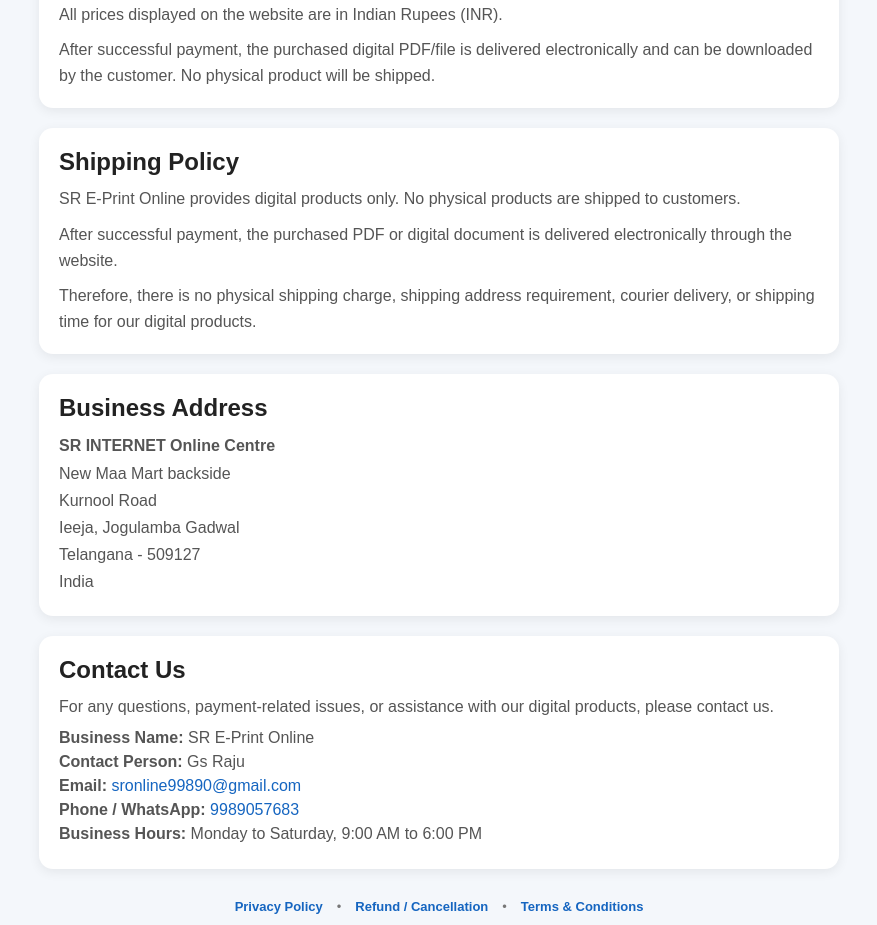
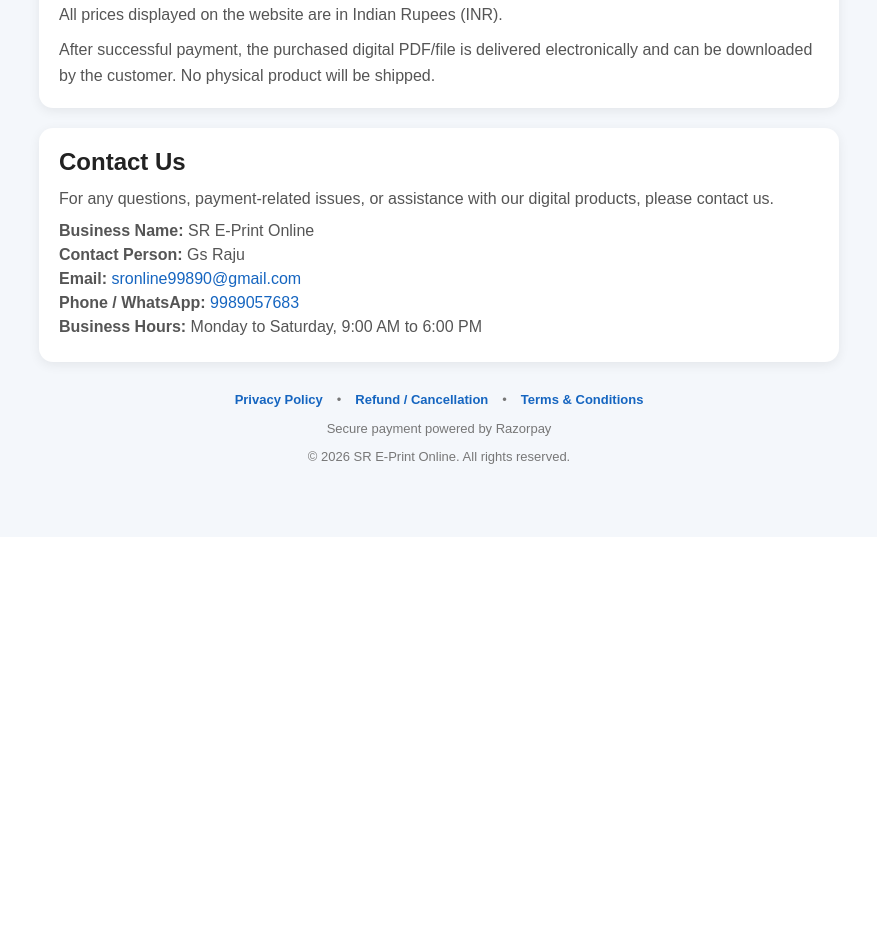
Before and after one commit to SrePrintOnlinework/Sr_ePrint-Online, a Next.js app: page / in a window 1280 px wide. Shown: the part 1720-2645 px from the top of the page, without its empty margins (201-1078 px from the left). After the commit the page ends 2265 px from the top, so only its background shows below. Built offline with nearby package versions, Linux system fonts and the light colour scheme.

Commit message:
Improve PDF download logic and UI updates
Refactor PDF handling and success message display.

```diff
--- a/app/page.js
+++ b/app/page.js
@@ -54,6 +54,9 @@ export default function Home() {
     downloadStartedRef.current = false;
 
     setLoading(true);
+
+    // IMPORTANT:
+    // Clear old success state before starting payment
     setSuccessMessage('');
     setPdfUrl('');
 
@@ -196,10 +199,7 @@ export default function Home() {
               );
             }
 
-            // --------------------------------
-            // GET PDF BLOB
-            // --------------------------------
-
+            // GET PDF
             const blob =
               await verifyRes.blob();
 
@@ -213,18 +213,10 @@ export default function Home() {
             }
 
             // --------------------------------
-            // CHECK PDF RESPONSE
+            // PREVENT DUPLICATE DOWNLOAD
             // --------------------------------
 
-            if (
-              blob.type &&
-              !blob.type.includes('pdf')
-            ) {
-              console.error(
-                'Unexpected response type:',
-                blob.type
-              );
-            }
+            downloadStartedRef.current = true;
 
             // --------------------------------
             // CREATE PDF URL
@@ -232,16 +224,9 @@ export default function Home() {
 
             const url =
               window.URL.createObjectURL(
-                new Blob(
-                  [blob],
-                  {
-                    type: 'application/pdf',
-                  }
-                )
+                blob
               );
 
-            // IMPORTANT:
-            // Set URL before success message
             setPdfUrl(url);
 
             // --------------------------------
@@ -279,9 +264,6 @@ export default function Home() {
             // --------------------------------
             // AUTOMATIC DOWNLOAD
             // --------------------------------
-
-            downloadStartedRef.current =
-              true;
 
             const link =
               document.createElement('a');
@@ -486,13 +468,13 @@ export default function Home() {
 
         {/* SUCCESS MESSAGE */}
 
-        {successMessage && pdfUrl && (
+        {successMessage && (
           <div
             style={{
               background: '#e8f5e9',
               border: '1px solid #81c784',
               color: '#2e7d32',
-              padding: '18px',
+              padding: '15px',
               borderRadius: '12px',
               marginBottom: '20px',
               textAlign: 'center',
@@ -500,10 +482,9 @@ export default function Home() {
               lineHeight: 1.5,
             }}
           >
-            <div>
             {successMessage}
-            </div>
 
+            {pdfUrl && (
               <a
                 href={pdfUrl}
                 target="_blank"
@@ -511,17 +492,17 @@ export default function Home() {
                 style={{
                   display: 'block',
                   marginTop: '12px',
-                padding: '14px',
+                  padding: '13px',
                   background: '#2e7d32',
                   color: 'white',
                   borderRadius: '10px',
                   textDecoration: 'none',
                   fontWeight: 'bold',
-                fontSize: '16px',
                 }}
               >
                 📄 Open PDF
               </a>
+            )}
           </div>
         )}
 
@@ -652,6 +633,7 @@ export default function Home() {
                     transition: '0.2s',
                   }}
                 >
+
                   <div
                     style={{
                       display: 'flex',
@@ -659,6 +641,7 @@ export default function Home() {
                       gap: '12px',
                     }}
                   >
+
                     <div
                       style={{
                         fontSize: '32px',
@@ -701,10 +684,12 @@ export default function Home() {
                     >
                       ₹99
                     </div>
+
                   </div>
                 </div>
               )
             )
+
           )}
         </div>
 
@@ -723,6 +708,7 @@ export default function Home() {
                 '0 3px 12px rgba(0,0,0,0.07)',
             }}
           >
+
             <div
               style={{
                 color: '#555',
@@ -760,17 +746,21 @@ export default function Home() {
                 padding: '15px',
                 border: 'none',
                 borderRadius: '10px',
+
                 background:
                   loading
                     ? '#999'
                     : '#1565c0',
+
                 color: 'white',
                 fontSize: '17px',
                 fontWeight: 'bold',
+
                 cursor:
                   loading
                     ? 'not-allowed'
                     : 'pointer',
+
                 opacity:
                   loading ? 0.8 : 1,
               }}
@@ -779,6 +769,7 @@ export default function Home() {
                 ? '⏳ Processing Payment...'
                 : '💳 Pay ₹99 & Download PDF'}
             </button>
+
           </div>
         )}
 
@@ -990,109 +981,6 @@ export default function Home() {
           </p>
         </div>
 
-        {/* SHIPPING POLICY */}
-
-        <div
-          style={{
-            background: 'white',
-            padding: '20px',
-            borderRadius: '14px',
-            marginBottom: '20px',
-            boxShadow:
-              '0 3px 12px rgba(0,0,0,0.07)',
-          }}
-        >
-          <h2
-            style={{
-              margin: '0 0 10px',
-              color: '#222',
-            }}
-          >
-            Shipping Policy
-          </h2>
-
-          <p
-            style={{
-              margin: '0 0 10px',
-              color: '#555',
-              lineHeight: 1.6,
-            }}
-          >
-            SR E-Print Online provides digital
-            products only. No physical products
-            are shipped to customers.
-          </p>
-
-          <p
-            style={{
-              margin: '0 0 10px',
-              color: '#555',
-              lineHeight: 1.6,
-            }}
-          >
-            After successful payment, the purchased
-            PDF or digital document is delivered
-            electronically through the website.
-          </p>
-
-          <p
-            style={{
-              margin: 0,
-              color: '#555',
-              lineHeight: 1.6,
-            }}
-          >
-            Therefore, there is no physical shipping
-            charge, shipping address requirement,
-            courier delivery, or shipping time for
-            our digital products.
-          </p>
-        </div>
-
-        {/* BUSINESS ADDRESS */}
-
-        <div
-          style={{
-            background: 'white',
-            padding: '20px',
-            borderRadius: '14px',
-            marginBottom: '20px',
-            boxShadow:
-              '0 3px 12px rgba(0,0,0,0.07)',
-          }}
-        >
-          <h2
-            style={{
-              margin: '0 0 10px',
-              color: '#222',
-            }}
-          >
-            Business Address
-          </h2>
-
-          <p
-            style={{
-              margin: 0,
-              color: '#555',
-              lineHeight: 1.7,
-            }}
-          >
-            <strong>
-              SR INTERNET Online Centre
-            </strong>
-            <br />
-            New Maa Mart backside
-            <br />
-            Kurnool Road
-            <br />
-            Ieeja, Jogulamba Gadwal
-            <br />
-            Telangana - 509127
-            <br />
-            India
-          </p>
-        </div>
-
         {/* CONTACT */}
 
         <div
@@ -1238,7 +1126,9 @@ export default function Home() {
 
       </section>
 
-      {/* WHATSAPP */}
+      {/* ------------------------------------
+          FLOATING WHATSAPP HELP BUTTON
+          ------------------------------------ */}
 
       <a
         href="https://wa.me/919989057683?text=Hello%20SR%20E-Print%20Online,%20I%20need%20help%20regarding%20a%20PDF%20purchase."
```
Lines whose indentation alone changed are shown as unchanged.
